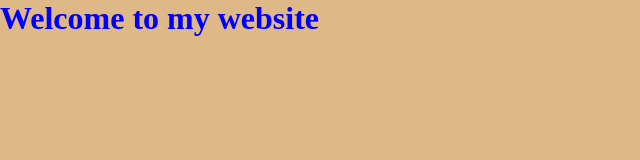
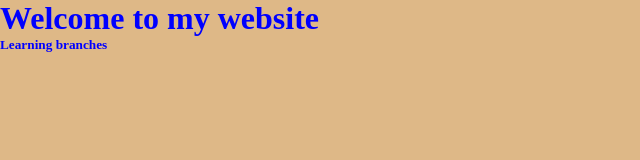
Before and after one commit to anees555/localrepo, a plain HTML site: page index.html in a window 1280 px wide. Shown: the whole page, without its empty margins (0-640 px from the left). Drawn offline with Linux system fonts and the light colour scheme.

Commit message:
Add new feature

```diff
--- a/index.html
+++ b/index.html
@@ -9,6 +9,9 @@
 <body>
     <h1>Welcome to my website
     </h1>
+    <h5>
+        Learning branches
+    </h5>
 
 </body>
 </html>
```
